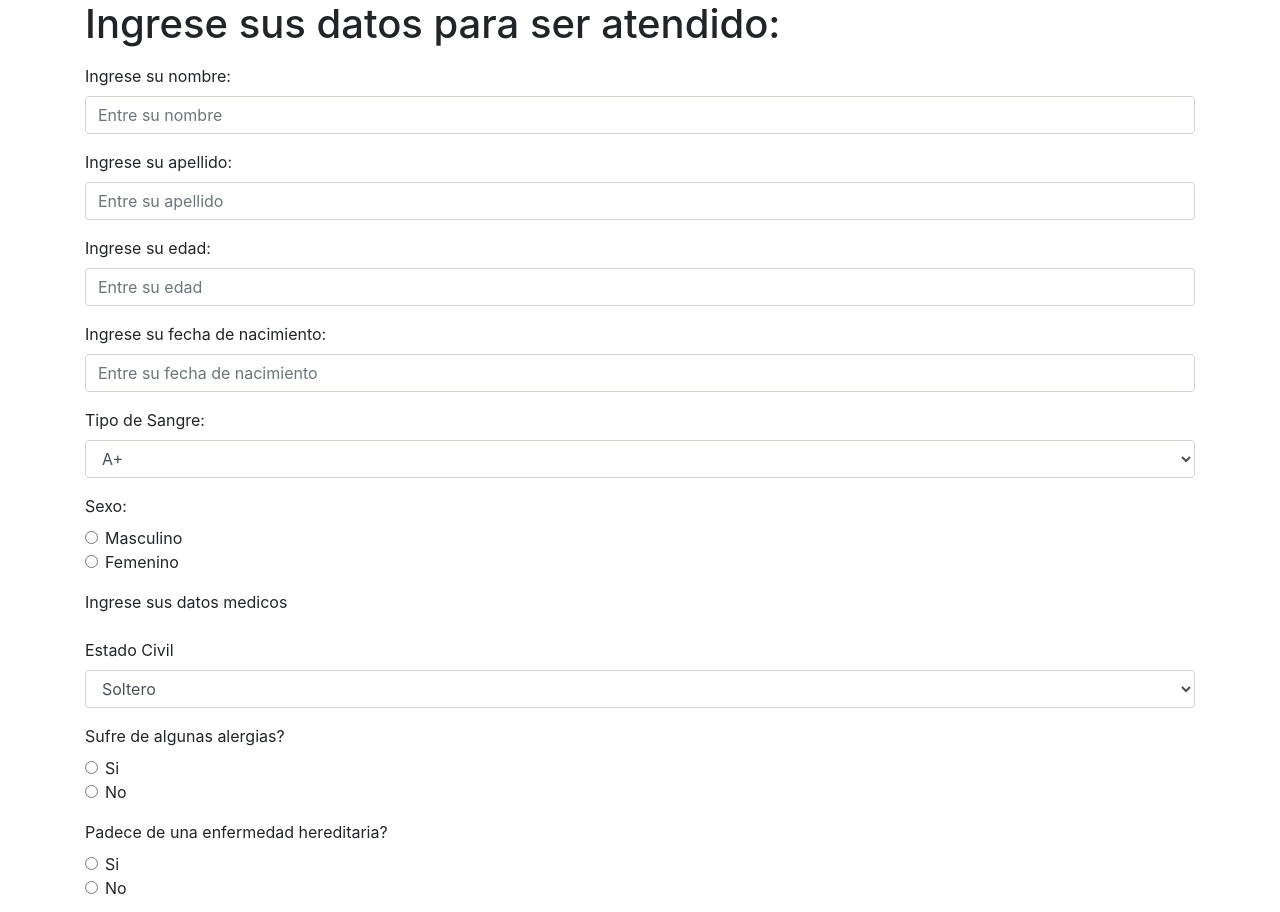
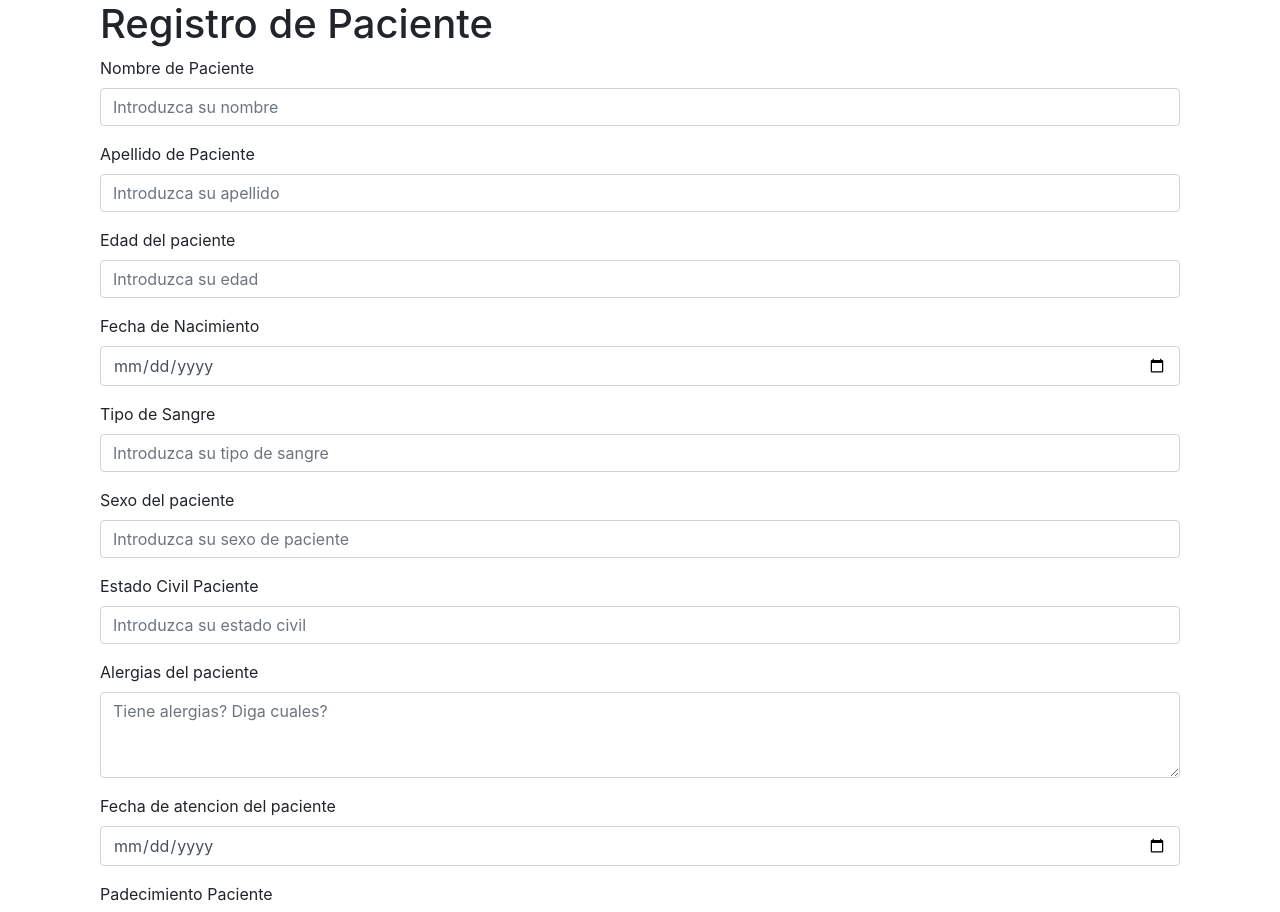
Before and after one commit to Rodwel09/CitaMedica_React, a React (Create React App) app: page /registro_paciente in a window 1280 px wide. Shown: the top 912 px of the page. Built offline with nearby package versions, Linux system fonts and the light colour scheme.

Commit message:
Adding a new python server to the app and posting to mongodb

```diff
--- a/package.json
+++ b/package.json
@@ -2,6 +2,7 @@
   "name": "inf5170-9-project",
   "version": "0.1.0",
   "private": true,
+  "proxy": "http://localhost:5000",
   "dependencies": {
     "@testing-library/jest-dom": "^5.16.3",
     "@testing-library/react": "^12.1.4",
--- a/src/js/Pages/PatientRegister.jsx
+++ b/src/js/Pages/PatientRegister.jsx
@@ -1,100 +1,148 @@
-import {React, Fragment} from 'react';
+import axios from 'axios';
+import {React, Fragment, useState} from 'react';
+import { Form, FormGroup, Button } from 'react-bootstrap';
+
+const pacientRegistrationUrl = "http://localhost:5000/new_pacients";
+
+// class APIService{
+//     static InsertData(body){
+//         // return fetch(pacientRegistrationUrl, {
+//         //     'method': 'POST',
+//         //     headers: { 'Content-Type': 'application/json' },
+//         //     mode: 'no-cors',
+//         //     body: JSON.stringify(body)
+//         // })
+//         // .then(resp => resp.json())
+//         // .catch(err => console.log(err))
+
+//         // const options = {
+//         //     method: "POST",
+//         //     mode: 'no-cors',
+//         //     headers: {
+//         //         'Accept': 'application/json, text/plain, */*',
+//         //         'Content-Type': 'application/json'
+//         //     },
+//         //     body: JSON.stringify(body)
+//         // }
+
+//         // fetch(pacientRegistrationUrl, options)
+//         //     .then(resp => {
+//         //         console.log(resp)
+//         //         if (resp.ok) {
+//         //             return resp.json();
+//         //         }
+//         //         else {
+//         //             throw new Error("Something went wrong...");
+//         //         }
+//         //     })
+
+
+//     }
+// }
 
 export default function PatientRegistration(){
-    return <form>
-            <div className='form-group'>
-                <h1 className=''>Ingrese sus datos para ser atendido: </h1>
-            </div>
-            <div className="form-group">
-                <label htmlFor="">Ingrese su nombre:</label>
-                <input type="text" className="form-control" placeholder='Entre su nombre'></input>
-            </div>
-            <div className='form-group'>
-                <label htmlFor="">Ingrese su apellido:</label>
-                <input type="text" className="form-control" placeholder='Entre su apellido'></input>
-            </div>
-            <div className='form-group'>
-                <label htmlFor="">Ingrese su edad:</label>
-                <input type="text" className="form-control" placeholder='Entre su edad'></input>
-            </div>
-            <div className='form-group'>
-                <label htmlFor="">Ingrese su fecha de nacimiento:</label>
-                <input type="text" className="form-control" placeholder='Entre su fecha de nacimiento'></input>
-            </div>
-            <div className='form-group'>
-                <label htmlFor="">Tipo de Sangre:</label>
-                <select name="tipo_sangre" id="" className='form-control'>
-                    <option value="A Pos">A+</option>
-                    <option value="A Neg">A-</option>
-                    <option value="B Pos">B+</option>
-                    <option value="B Neg">B-</option>
-                    <option value="AB Pos">AB+</option>
-                    <option value="AB Pos">AB+</option>
-                    <option value="O Pos">O+</option>
-                    <option value="O Neg">O-</option>
-                </select>
-            </div>
-            <div className='form-group'>
-                <label htmlFor="" className='form-label'>Sexo:</label>
-                <div className="form-check">
-                    <input type="radio" name='sexo' className='form-check-input' value="Masculino" />
-                    <label htmlFor="" className='form-check-label'>Masculino</label>
-                </div>
-                <div className='form-check'>
-                    <input type="radio" name='sexo' className='form-check-input' value="Femenino" />
-                    <label htmlFor="" className='form-check-label'>Femenino</label>
-                </div>
-            </div>
-            <div className='form-group'>
-                <label htmlFor="" className='form-label fs-3'>Ingrese sus datos medicos</label>
-            </div>
-            <div className='form-group'>
-                <label htmlFor="" className='form-label'>Estado Civil</label>
-                <select name="estado_civil" id="" className='form-control'>
-                    <option value="Soltero">Soltero</option>
-                    <option value="Casado">Casado</option>
-                    <option value="Viudo">Viudo</option>
-                </select>
-            </div>
-            <div className='form-group'>
-                <label htmlFor="" className='form-label'>Sufre de algunas alergias? </label>
-                <div className='form-check'>
-                    <input type="radio" className='form-check-input' name='alergias' value='Si'/>
-                    <label htmlFor="" className='form-check-label'>Si</label>
-                </div>
-                <div className='form-check'>
-                    <input type="radio" name='alergias' className='form-check-input' value='No' />
-                    <label htmlFor="" className='form-check-label'>No</label>
-                </div>
-            </div>
-            <div className='form-group'>
-                <label htmlFor="" className='form-label'>Padece de una enfermedad hereditaria?</label>
-                <div className='form-check'>
-                    <input type="radio" name='enfermedad-hereditaria' className='form-check-input' value='Si' />
-                    <label htmlFor="" className='form-check-label'>Si</label>
-                </div>
-                <div className='form-check'>
-                    <input type="radio" name='enfermedad-hereditaria' className='form-check-input' value='No'/>
-                    <label htmlFor="" className='form-check-label'>No</label>
-                </div>
-            </div>
-            <div className='form-group'>
-                <label htmlFor="" className='form-label'>Fechas en la que desea ser atendido: </label>
-                <input type="date" className='form-control' name='fecha_visita'/>
-            </div>
-            <div className='form-group'>
-                <label htmlFor="" className='form-label'>Horario disponible por el doctor: </label>
-                <select name="" id="" className="form-control">
-                    <option value="">Seleccione una fecha</option>
-                </select>
-            </div>
-            <div className="form-group">
-                <label htmlFor="" className='form-label'>Describa con detalle lo que padece: </label>
-                <textarea name="padecimiento" id="" cols="30" rows="10" className='form-control'></textarea>
-            </div>
-            <div className="form-group">
-                <button className='btn btn-close' type='close'>Cancelar</button>
-                <button className='btn btn-primary' type='submit'>Enviar Registro</button>
-            </div>
-        </form>;
+    const [nombre, setName] = useState('');
+    const [apellido, setApellido] = useState('');
+    const [edad, setEdad] = useState('');
+    const [fecha, setFecha] = useState('');
+    const [sangre, setSangre] = useState('');
+    const [sexo, setSexo] = useState('');
+    const [est_civil, setEstadoCivil] = useState('');
+    const [alergias, setAlergiasPaciente] = useState('');
+    const [fecha_atencion, setFechaAtencion] = useState('');
+    const [padecimiento_paciente, setPadecimiento] = useState('');
+
+    // const insertPacients = () => {
+    //     APIService.InsertData({nombre, apellido, edad, fecha, sangre, sexo, est_civil, alergias, fecha_atencion, padecimiento_paciente})
+    //     // .then((resp) => insertPacients(resp))
+    //     // .catch(err => console.log('error', err))
+    // }
+
+    var allData = {
+        nombre_paciente: nombre,
+        apellido_paciente: apellido,
+        edad_paciente: edad,
+        fecha_nacimiento: fecha,
+        tipo_sangre: sangre,
+        sexo_paciente: sexo,
+        estado_civil: est_civil,
+        alergias_paciente: alergias,
+        fecha_atencion_paciente: fecha_atencion,
+        padecimiento_paciente: padecimiento_paciente
+    }
+
+    const insertPacients = () => {
+
+        return fetch(pacientRegistrationUrl, {
+            method: "POST",
+            mode: "no-cors",
+            headers: {
+                'Content-Type': 'application/json'
+            },
+            body: JSON.stringify(allData)
+        })
+    }
+
+
+    const handleSubmit = (event) => {
+        event.preventDefault();
+        insertPacients()
+        setName('')
+        setApellido('')
+        setEdad('')
+        setFecha('')
+        setSangre('')
+        setSexo('')
+        setEstadoCivil('')
+        setAlergiasPaciente('')
+        setFechaAtencion('')
+        setPadecimiento('')
+    }
+
+    return <div className='container-fluid'>
+        <div className='header'><h1>Registro de Paciente</h1></div>
+        <Form onSubmit={handleSubmit}>
+            <FormGroup className='mb-3'>
+                <Form.Label>Nombre de Paciente</Form.Label>
+                <Form.Control type='text' placeholder='Introduzca su nombre' name='nombre_paciente' value={nombre} onChange={(e) => setName(e.target.value)}/>
+            </FormGroup>
+            <FormGroup className='mb-3'>
+                <Form.Label>Apellido de Paciente</Form.Label>
+                <Form.Control type='text' placeholder='Introduzca su apellido' name='apellido_paciente' value={apellido} onChange={(e) => setApellido(e.target.value)}/>
+            </FormGroup>
+            <FormGroup className='mb-3'>
+                <Form.Label>Edad del paciente</Form.Label>
+                <Form.Control type='text' placeholder='Introduzca su edad' name='edad_paciente' value={edad} onChange={(e) => setEdad(e.target.value)}/>
+            </FormGroup>
+            <FormGroup className='mb-3'>
+                <Form.Label>Fecha de Nacimiento</Form.Label>
+                <Form.Control type='date' placeholder='Introduzca su fecha de nacimiento' name='fecha_nacimiento' value={fecha} onChange={(e) => setFecha(e.target.value)}/>
+            </FormGroup>
+            <FormGroup className='mb-3'>
+                <Form.Label>Tipo de Sangre</Form.Label>
+                <Form.Control type='text' placeholder='Introduzca su tipo de sangre' name='tipo_sangre' value={sangre} onChange={(e) => setSangre(e.target.value)}/>
+            </FormGroup>
+            <FormGroup className='mb-3'>
+                <Form.Label>Sexo del paciente</Form.Label>
+                <Form.Control type='text' placeholder='Introduzca su sexo de paciente' name='sexo_paciente' value={sexo} onChange={(e) => setSexo(e.target.value)}/>
+            </FormGroup>
+            <FormGroup className='mb-3'>
+                <Form.Label>Estado Civil Paciente</Form.Label>
+                <Form.Control type='text' placeholder='Introduzca su estado civil' name='estado_civil_paciente' value={est_civil} onChange={(e) => setEstadoCivil(e.target.value)}/>
+            </FormGroup>
+            <FormGroup className='mb-3'>
+                <Form.Label>Alergias del paciente</Form.Label>
+                <Form.Control as="textarea" rows={3} placeholder="Tiene alergias? Diga cuales?" name='alergias_paciente' value={alergias} onChange={(e) => setAlergiasPaciente(e.target.value)}/>
+            </FormGroup>
+            <FormGroup className='mb-3'>
+                <Form.Label>Fecha de atencion del paciente</Form.Label>
+                <Form.Control type='date' placeholder='Introduzca su fecha de atencion' name='fecha_atencion_paciente' value={fecha_atencion} onChange={(e) => setFechaAtencion(e.target.value)} />
+            </FormGroup>
+            <FormGroup className='mb-3'>
+                <Form.Label>Padecimiento Paciente</Form.Label>
+                <Form.Control as="textarea" rows={3} placeholder="Diga sus sintomas, que siente?" name='padecimiento_paciente' value={padecimiento_paciente} onChange={(e) => setPadecimiento(e.target.value)}/>
+            </FormGroup>
+            <Button variant="primary" type="submit">Guardar informacion</Button>
+        </Form>
+    </div>
 }
```
Also changed, not shown: 2 other files (tests, documents, lock files or other folders).
